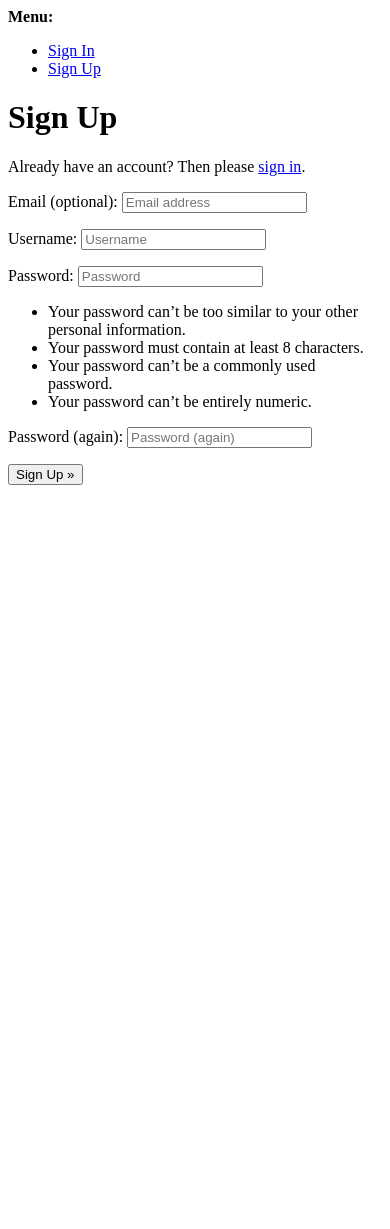
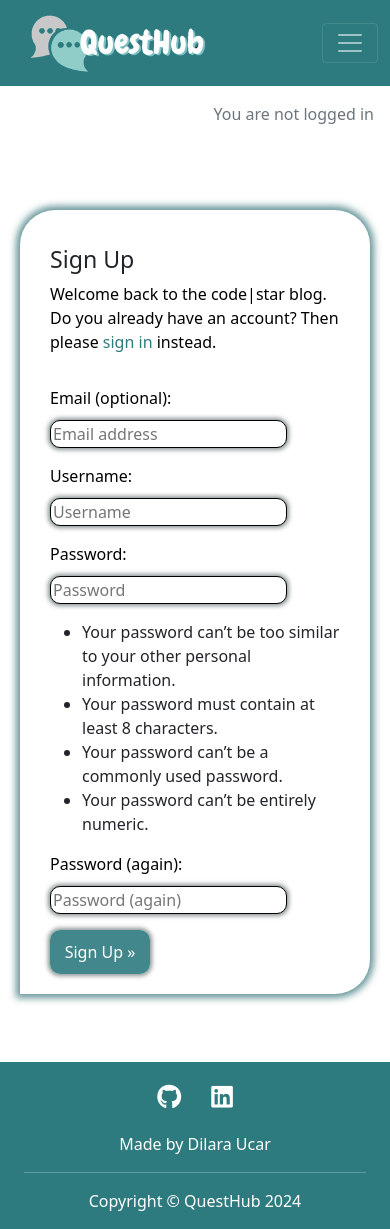
Before and after one commit to DilaraUcar/django-portfolio-project, a Django app: page /accounts/signup/ in a window 390 px wide. Before the commit the page ends 485 px from the top, so only its background shows below. Run offline with Django 4.2, Linux system fonts and the light colour scheme; some libraries are stand-ins or nearby versions; some web fonts are replaced.

Commit message:
Style Signup page

```diff
--- a/my_project/settings.py
+++ b/my_project/settings.py
@@ -28,7 +28,7 @@ TEMPLATES_DIR = os.path.join(BASE_DIR, 'templates')
 SECRET_KEY = os.environ.get("SECRET_KEY")
 
 # SECURITY WARNING: don't run with debug turned on in production!
-DEBUG = True
+DEBUG = False
 
 ALLOWED_HOSTS = ['8000-dilaraucar-djangoportfo-zb7nkjowaq5.ws-eu110.gitpod.io','.herokuapp.com']
 
--- a/templates/account/signup.html
+++ b/templates/account/signup.html
@@ -1,21 +1,37 @@
-{% extends "account/base.html" %}
-
+{% extends "base.html" %}
 {% load i18n %}
 
-{% block head_title %}{% trans "Signup" %}{% endblock head_title %}
+{% block head_title %}{% trans "Signup" %}{% endblock %}
 
 {% block content %}
-<h1>{% trans "Sign Up" %}</h1>
+<div class="side-space">
+  <div class="container card-body mt-5 margin-space">
+    <div class="row">
+      <div class="col-md-8 mt-3 offset-md-2">
+        <h3>{% trans "Sign Up" %}</h3>
 
-<p>{% blocktrans %}Already have an account? Then please <a href="{{ login_url }}">sign in</a>.{% endblocktrans %}</p>
-
+        <p>{% blocktrans %}
+          Welcome back to the code|star blog.
+          Do you already have an account? Then please
+          <a class="link link-color" href="{{ login_url }}">sign in</a>
+          instead.
+          {% endblocktrans %}</p>
+      </div>
+    </div>
+    <div class="row">
+      <div class="col-md-8 mt-3 offset-md-2 d-flex align-items-center">
         <form class="signup" id="signup_form" method="post" action="{% url 'account_signup' %}">
           {% csrf_token %}
           {{ form.as_p }}
           {% if redirect_field_value %}
           <input type="hidden" name="{{ redirect_field_name }}" value="{{ redirect_field_value }}" />
           {% endif %}
-  <button type="submit">{% trans "Sign Up" %} &raquo;</button>
+          <button class="btn btn-signup right" type="submit">
+            {% trans "Sign Up" %} &raquo;</button>
         </form>
+      </div>
+    </div>
+  </div>
+</div>
 
-{% endblock content %}
+{% endblock %}
```
Lines whose indentation alone changed are shown as unchanged.
